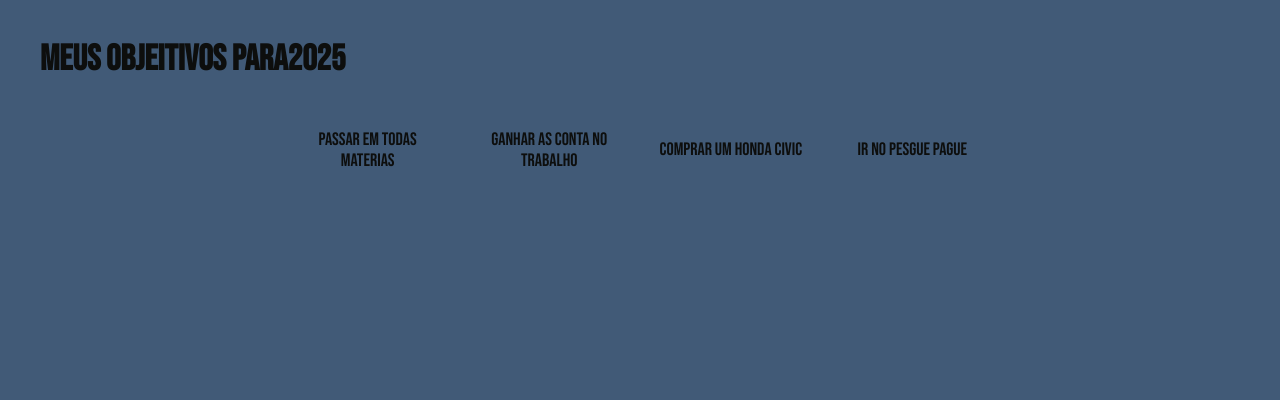
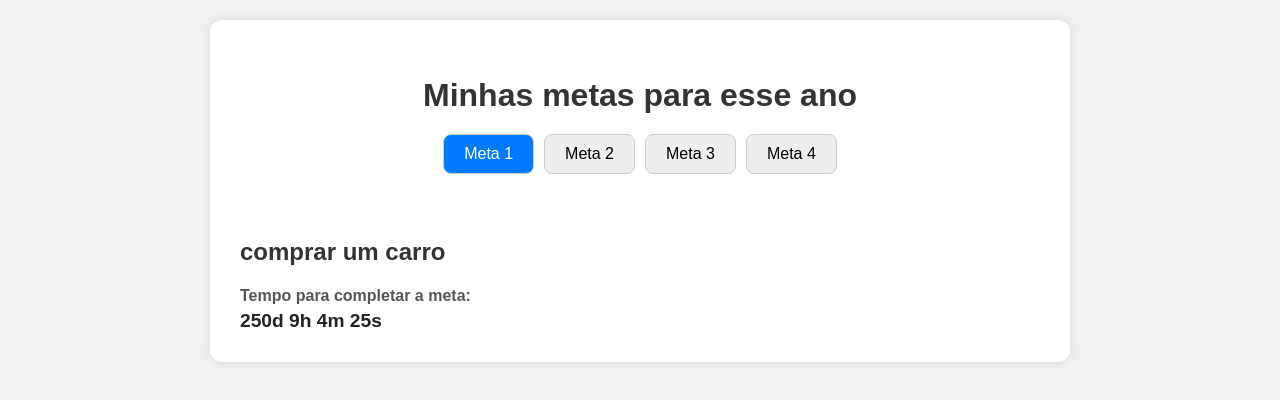
Before and after one commit to Stormoski1/2025-3B-meus-obejtivos, a plain HTML site: page index.html in a window 1280 px wide. Drawn offline with Linux system fonts and the light colour scheme.

Commit message:
Add files via upload

```diff
--- a/index.html
+++ b/index.html
@@ -1,25 +1,47 @@
 <!DOCTYPE html>
-<html lang="pr br">
-
+<html lang="pt-BR">
 <head>
   <meta charset="UTF-8">
-    <meta http-equiv="X-UA-Compatible" content="IE=edge">
   <meta name="viewport" content="width=device-width, initial-scale=1.0">
-    <title>meu projeto de vida</title>
-    <link rel=" stylesheet" href="style.css">
+  <title>Metas</title>
+  <link rel="stylesheet" href="style.css">
 </head>
-
 <body>
-    <section class="conteudo-principal">
-        <h2 class="titulo-principal">meus objeitivos para<span>2025</span></h2>
+  <main class="conteudo-principal">
+    <section class="paineis">
+      <h1 class="titulo">Minhas metas para esse ano</h1>
       <div class="botoes">
-            <button class="botao">passar em todas materias</button>
-            <button class="botao">ganhar as conta no trabalho</button>
-            <button class="botao">comprar um honda civic</button>
-            <button class="botao">ir no pesgue pague</button>
+        <button class="botao ativo">Meta 1</button>
+        <button class="botao">Meta 2</button>
+        <button class="botao">Meta 3</button>
+        <button class="botao">Meta 4</button>
+      </div>
+      <div class="abas">
+        <div class="aba ativa">
+          <h3 class="aba-conteudo-titulo-principal">comprar um carro</h3>
+          <h4 class="aba-conteudo-titulo-secundario">Tempo para completar a meta:</h4>
+          <div class="contador"></div>
+        </div>
+        <div class="aba">
+          <h3 class="aba-conteudo-titulo-principal">passar de ano</h3>
+          <h4 class="aba-conteudo-titulo-secundario">Tempo para completar a meta:</h4>
+          <div class="contador"></div>
+        </div>
+        <div class="aba">
+          <h3 class="aba-conteudo-titulo-principal">arruma um trabalho melhir</h3>
+          <h4 class="aba-conteudo-titulo-secundario">Tempo para completar a meta:</h4>
+          <div class="contador"></div>
+        </div>
+        <div class="aba">
+          <h3 class="aba-conteudo-titulo-principal">Guardar dinheiro</h3>
+          <h4 class="aba-conteudo-titulo-secundario">Tempo para completar a meta:</h4>
+          <div class="contador"></div>
+        </div>
       </div>
     </section>
-    <script> src="main.js"</script>
+  </main>
+
+  <!-- JavaScript no final do body -->
+  <script src="main.js"></script>
 </body>
-
 </html>
--- a/main.js
+++ b/main.js
@@ -1,3 +1,48 @@
-const botoes = document . querySelector(".botoes")
+const botoes = document.querySelectorAll(".botao");
+const abas = document.querySelectorAll(".aba");
+const contadores = document.querySelectorAll(".contador");
 
-for (let i= 0; i < botoes )
+// Datas futuras das metas
+const tempoObjetivo1 = new Date("2025-12-31T23:59:59");
+const tempoObjetivo2 = new Date("2025-06-30T23:59:59");
+const tempoObjetivo3 = new Date("2025-09-01T00:00:00");
+const tempoObjetivo4 = new Date("2025-11-15T00:00:00");
+
+const tempos = [tempoObjetivo1, tempoObjetivo2, tempoObjetivo3, tempoObjetivo4];
+
+botoes.forEach((botao, indice) => {
+  botao.addEventListener("click", () => {
+    // Remove a classe 'ativo' de todos os botões
+    botoes.forEach(botao => botao.classList.remove("ativo"));
+    // Adiciona a classe no botão clicado
+    botao.classList.add("ativo");
+
+    // Troca as abas
+    abas.forEach(aba => aba.classList.remove("ativa"));
+    abas[indice].classList.add("ativa");
+  });
+});
+
+// Atualiza os contadores a cada segundo
+function atualizarContadores() {
+  const agora = new Date();
+
+  contadores.forEach((contador, indice) => {
+    const tempoFinal = tempos[indice];
+    const tempoRestante = tempoFinal - agora;
+
+    if (tempoRestante > 0) {
+      const dias = Math.floor(tempoRestante / (1000 * 60 * 60 * 24));
+      const horas = Math.floor((tempoRestante / (1000 * 60 * 60)) % 24);
+      const minutos = Math.floor((tempoRestante / (1000 * 60)) % 60);
+      const segundos = Math.floor((tempoRestante / 1000) % 60);
+
+      contador.innerHTML = `${dias}d ${horas}h ${minutos}m ${segundos}s`;
+    } else {
+      contador.innerHTML = "Meta encerrada!";
+    }
+  });
+}
+
+atualizarContadores();
+setInterval(atualizarContadores, 1000);
--- a/style.css
+++ b/style.css
@@ -1,80 +1,79 @@
-@import url('https://fonts.googleapis.com/css2?family=Bebas+Neue&family=Inter:ital,opsz,wght@0,14..32,100..900;1,14..32,100..900&display=swap');
-
-:root{
-    --fonte-primaria:"Bebas Neue", sans-serif;
-    --fonte-segundaria: "Inter", sans-serif;
---verde: #0d1b2aff;
---azuul: #1b263bff;
---azul-claro: #415a77ff;
---branco: rgb(73, 123, 189);
---preto: rgb(13, 14, 13);
-}
-body{
-    background-color: var(--azul-claro);
-    color:var(--preto);
-    font-family:var(--fonte-primaria);
-    font-weight: 400;
-    font-style: normal
-
+body {
+    font-family: Arial, sans-serif;
+    background-color: #f0f0f0;
+    color: #333;
+    margin: 0;
+    padding: 20px;
   }
 
-.conteudo-principal{
-    display:flex;
-    flex-direction: column;
-    justify-content: center;
-    align-items: center;
-    max-width: 1200px;
-    width: 100%;
-    margin: 0 auto;
+  .conteudo-principal {
+    max-width: 800px;
+    margin: auto;
+    background-color: #fff;
+    padding: 30px;
+    border-radius: 12px;
+    box-shadow: 0 0 10px rgba(0, 0, 0, 0.1);
   }
 
-.titulo-principal{
-    font-family: var(--fonte-secundaria);
-    text-align: left;
-    width: 100%;
-    font-size: 36px;
+  .titulo {
+    text-align: center;
+    font-size: 2rem;
+    margin-bottom: 20px;
   }
 
- span{
-    color:var(--azul-escuro);
+  .botoes {
+    display: flex;
+    justify-content: center;
+    gap: 10px;
+    margin-bottom: 20px;
   }
 
- .botao{
-    font-family: var(--fonte-primaria);
-    background-color: var(--azul-marinho);
-    color:var(--preto);
-    display: flex;
-    justify-content: center;
-    padding: 1em;
-    font-size: 18px;
-    align-items: center;
-    width: 100%;
-    border-bottom: 4px solid var(--azul);
-    border-left: 4px solid var(--azul);
-    border-right: 4px solid var(--azul);
-    border-top: none;
+  .botao {
+    padding: 10px 20px;
+    font-size: 1rem;
+    background-color: #eee;
+    border: 1px solid #ccc;
+    border-radius: 8px;
+    cursor: pointer;
+    transition: background-color 0.3s ease;
   }
 
- .botoes{
-    display: block;
+  .botao:hover {
+    background-color: #ddd;
   }
 
- .botao:first-child{
-    border-radius: 40px 40px 0 0;
+  .botao.ativo {
+    background-color: #007bff;
+    color: #fff;
   }
 
- .botao:last-child{
-    border-radius: 0 0 40px 40px;
+  .abas {
+    display: flex;
+    flex-direction: column;
   }
 
- .ativo{
-    background-color: var(--azul-escuro);
-    border-bottom: var(--azul);
+  .aba {
+    display: none;
   }
 
-@media screen and (min-width: 768px){
-    .botoes{
-        display: flex;
+  .aba.ativa {
+    display: block;
+    margin-top: 20px;
   }
 
+  .aba-conteudo-titulo-principal {
+    font-size: 1.5rem;
+    margin-bottom: 10px;
   }
+
+  .aba-conteudo-titulo-secundario {
+    font-size: 1rem;
+    margin-bottom: 5px;
+    color: #555;
+  }
+
+  .contador {
+    font-size: 1.2rem;
+    font-weight: bold;
+    color: #222;
+  }
```
Also changed, not shown: 3 other files. Lines whose indentation alone changed are shown as unchanged.
